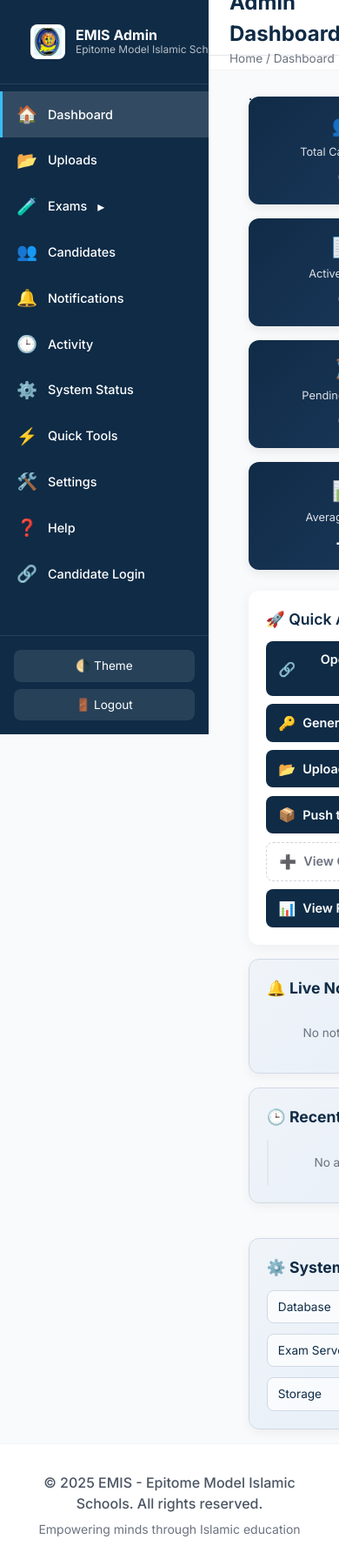
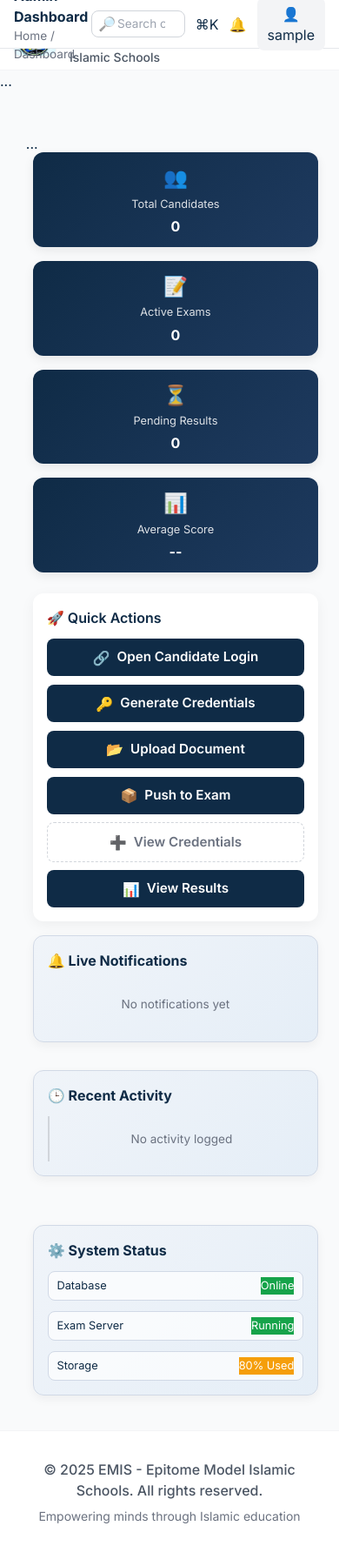
Before and after one commit to acetosyn/Emis-Exam-Portal, a Flask app: page /admin in a window 390 px wide. Shown: the whole page at 87% size. After the commit the page ends 1751 px from the top, so only its background shows below. Run offline with Flask 3, Linux system fonts and the light colour scheme; the visitor is signed in with stand-in values (Sample User, id 1); some libraries are stand-ins or nearby versions.

Commit message:
Added admin mobile responsiveness

```diff
--- a/static/css/admin1.css
+++ b/static/css/admin1.css
@@ -447,3 +447,148 @@
   color: #E30613;
   transform: none;
 }
+
+
+
+
+/* ==============================
+   ADMIN 1 (CORE LAYOUT / GENERAL)
+   ============================== */
+
+/* ... (your existing admin1.css content remains exactly the same up to the end) ... */
+
+
+
+/* ==============================
+   RESPONSIVE ADJUSTMENTS
+   ============================== */
+
+/* --- Small Devices (Tablets and below) --- */
+@media (max-width: 1024px) {
+  .sidebar {
+    width: 200px;
+  }
+
+  .content-area {
+    margin-left: 200px;
+    padding: 1rem;
+  }
+
+  .topbar {
+    left: 200px;
+  }
+}
+
+/* --- Mobile Devices (under 768px) --- */
+@media (max-width: 768px) {
+  /* Make sidebar slide-in overlay */
+  .sidebar {
+    position: fixed;
+    top: 0;
+    left: -240px;
+    width: 240px;
+    height: 100%;
+    transition: left 0.3s ease;
+    z-index: 100;
+  }
+
+  .sidebar.open {
+    left: 0;
+  }
+
+  /* Dim background when sidebar is open */
+  .sidebar-backdrop {
+    content: "";
+    position: fixed;
+    inset: 0;
+    background: rgba(0, 0, 0, 0.4);
+    z-index: 90;
+    display: none;
+  }
+
+  .sidebar.open ~ .sidebar-backdrop {
+    display: block;
+  }
+
+  /* Hide brand subtitle on mobile */
+  .brand-sub {
+    display: none;
+  }
+
+  /* Topbar full width */
+  .topbar {
+    left: 0;
+    right: 0;
+    height: 56px;
+    padding: 0 1rem;
+  }
+
+  .topbar-left .page-title {
+    font-size: 1.2rem;
+  }
+
+  .search-input {
+    width: 100%;
+    font-size: 0.85rem;
+  }
+
+  /* Sidebar toggle visible in topbar */
+  #sidebarToggle {
+    display: block;
+  }
+
+  /* Push content down below fixed topbar */
+  .content-area {
+    margin-left: 0;
+    padding: 1rem;
+    margin-top: 56px;
+  }
+
+  /* Stack content vertically */
+  .grid-cols.responsive-2,
+  .grid-cols.responsive-3,
+  .grid-cols.responsive-4 {
+    grid-template-columns: 1fr;
+  }
+
+  /* Cards smaller padding */
+  .card {
+    padding: 1rem;
+  }
+
+  /* Quick actions stack vertically */
+  .quick-actions {
+    grid-template-columns: 1fr;
+  }
+
+  .action-card {
+    justify-content: center;
+    font-size: 0.95rem;
+  }
+
+  .sidebar-foot-btn {
+    padding: 0.5rem;
+    font-size: 0.8rem;
+  }
+}
+
+/* --- Tiny Phones (under 480px) --- */
+@media (max-width: 480px) {
+  .topbar-left .page-title {
+    font-size: 1rem;
+  }
+
+  .nav-item,
+  .nav-subitem {
+    padding: 0.6rem 0.75rem;
+    font-size: 0.85rem;
+  }
+
+  .stat-value {
+    font-size: 1.1rem;
+  }
+
+  .search-input {
+    padding: 0.3rem 0.5rem 0.3rem 1.8rem;
+  }
+}
--- a/static/css/admin2.css
+++ b/static/css/admin2.css
@@ -194,3 +194,108 @@
   background: rgba(255,255,255,0.7);
   border: 1px solid #d1d9e6;
 }
+
+
+
+
+/* ==============================
+   ADMIN 2 (FEATURE-SPECIFIC)
+   ============================== */
+
+/* ... (keep all your existing code above unchanged) ... */
+
+
+/* ==============================
+   RESPONSIVE ENHANCEMENTS
+   ============================== */
+
+/* Tablets */
+@media (max-width: 1024px) {
+  .stat-card {
+    font-size: 0.85rem;
+  }
+
+  .status-grid {
+    grid-template-columns: repeat(auto-fit, minmax(140px, 1fr));
+  }
+
+  .card.notifications-card,
+  .card.activity-card,
+  .card.status-card {
+    padding: 1rem;
+  }
+}
+
+/* Mobile */
+@media (max-width: 768px) {
+  .route {
+    max-width: 100%;
+    padding: 0.5rem;
+  }
+
+  .stat-card {
+    padding: 0.75rem;
+    font-size: 0.85rem;
+  }
+
+  .stat-value {
+    font-size: 1.1rem;
+  }
+
+  .status-grid {
+    grid-template-columns: 1fr;
+  }
+
+  .timeline {
+    border-left: 2px solid #d1d5db;
+    padding-left: 0.75rem;
+  }
+
+  .pref {
+    padding: 0.75rem;
+  }
+
+  .profile-dropdown {
+    right: 0;
+    left: auto;
+    top: 110%;
+  }
+
+  .actions-col {
+    gap: 0.4rem;
+  }
+
+  .actions-row {
+    flex-direction: column;
+  }
+
+  .card.notifications-card,
+  .card.activity-card,
+  .card.status-card {
+    margin-bottom: 1rem;
+  }
+}
+
+/* Tiny Phones */
+@media (max-width: 480px) {
+  .stat-value {
+    font-size: 1rem;
+  }
+
+  .card-title {
+    font-size: 1rem;
+  }
+
+  .muted {
+    font-size: 0.8rem;
+  }
+
+  .status-grid li {
+    font-size: 0.8rem;
+    padding: 0.4rem 0.6rem;
+  }
+
+  .pref label.form-label {
+    font-size: 0.9rem;
+  }
+}
```
Also changed, not shown: static/css/dashboard_result.css (deleted, +0 -38 lines).
